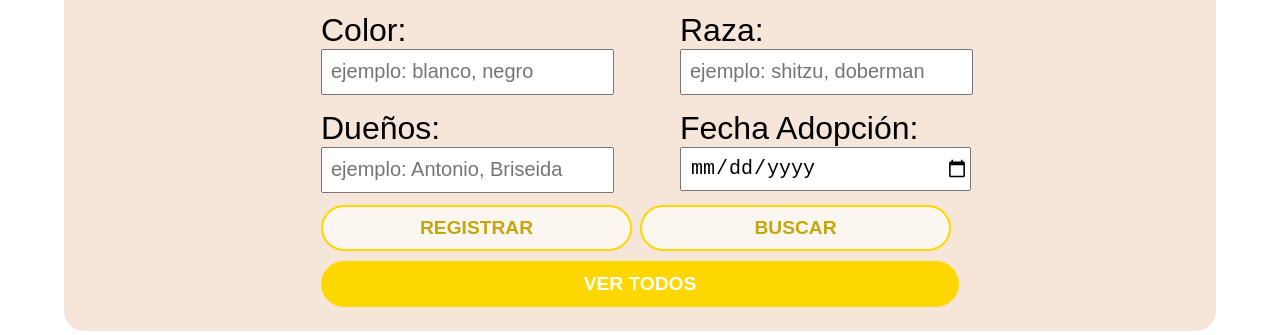
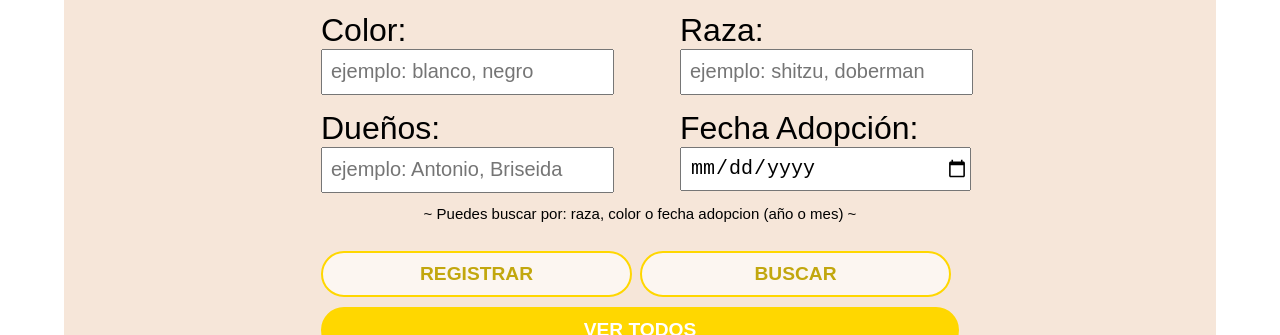
Before and after one commit to ingAntonioValladares/Proyecto-AdoptaMascotas, a plain HTML site: page index.html in a window 1280 px wide. Shown: the part 465-800 px from the top of the page. Drawn offline with Linux system fonts and the light colour scheme.

Commit message:
Actualización mensaje que orienta al usuario que campos completar para buscar

```diff
--- a/index.html
+++ b/index.html
@@ -86,6 +86,9 @@
               </div>
               <!-- Fecha Adopción -->
             </ul>
+            <p class="ayuda">
+              ~ Puedes buscar por: raza, color o fecha adopcion (año o mes) ~
+            </p>
             <!-- .propiedades-mascota -->
             <div class="botones-menu">
               <button id="btn_registrar">REGISTRAR</button>
--- a/mascotas.css
+++ b/mascotas.css
@@ -155,6 +155,13 @@ p {
   .propiedades-mascota input {
     width: 100%;
   }
+}
+/* AYUDA PARA BUSCAR */
+.ayuda {
+  color: black;
+  font-size: 15px;
+  margin: 0;
+  text-align: center;
 }
 /* MENU */
 #menu {
```
